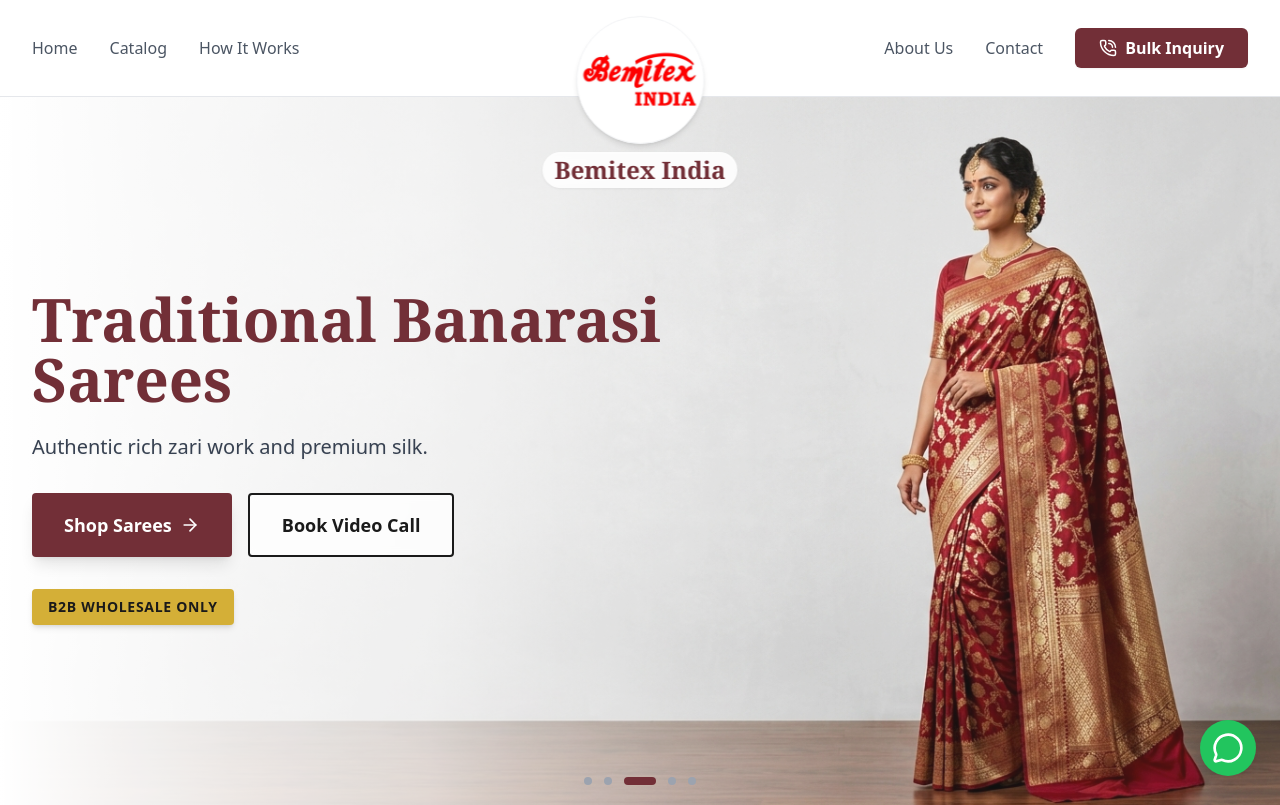
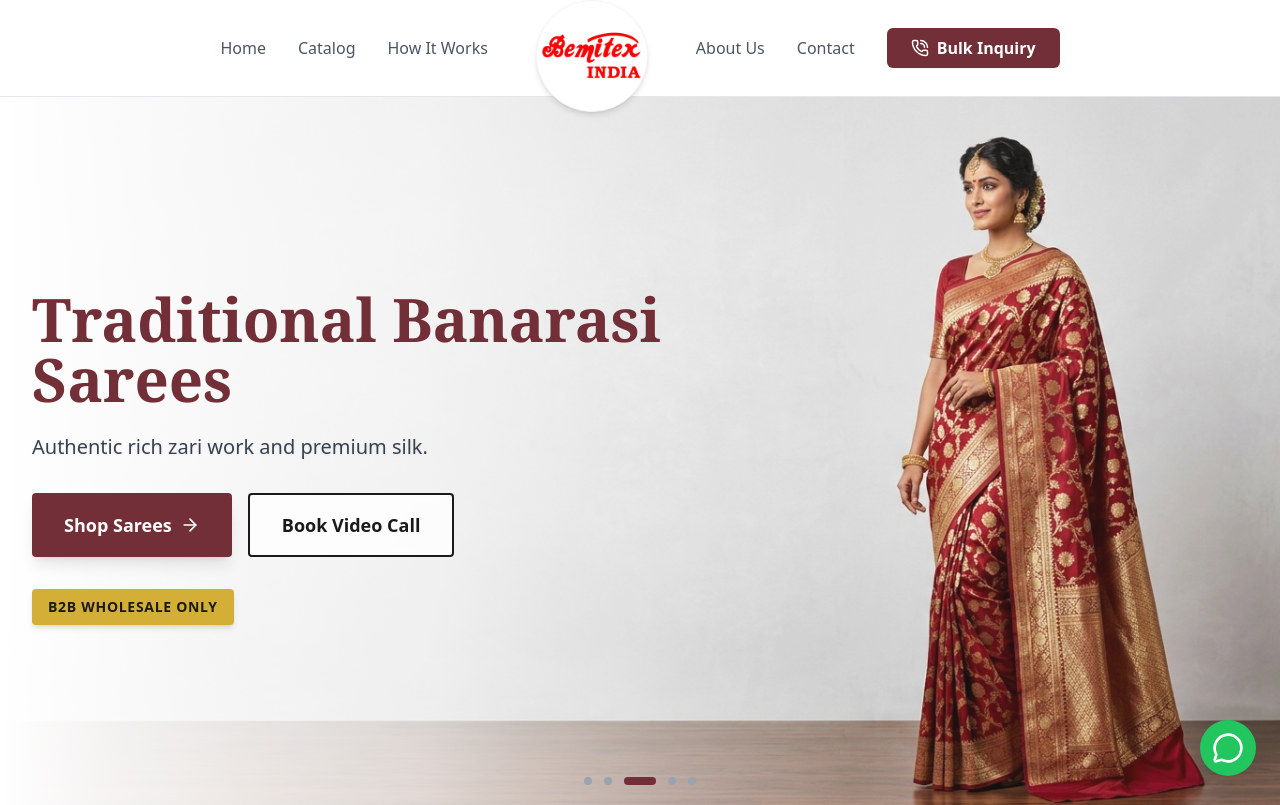
Before and after one commit to DigitechHarsh/bemitexindia, a Next.js app in the folder frontend/: page / in a window 1280 px wide. Shown: the top 805 px of the page. Built offline with nearby package versions, Linux system fonts and the light colour scheme; a web font is replaced by a local one.

Commit message:
Center navbar items closer to logo and remove redundant text below logo

```diff
--- a/frontend/src/components/Navbar.tsx
+++ b/frontend/src/components/Navbar.tsx
@@ -24,17 +24,20 @@ export default function Navbar() {
             </button>
           </div>
 
+          {/* Desktop Layout: Centered with everything close together */}
+          <div className="hidden md:flex w-full items-center justify-center gap-12">
+
             {/* Desktop Left Nav */}
-          <div className="hidden md:flex items-center space-x-8 flex-1">
+            <div className="flex items-center space-x-8">
               <Link href="/" className="text-gray-600 hover:text-bemitex-maroon font-medium transition-colors">Home</Link>
               <Link href="/products" className="text-gray-600 hover:text-bemitex-maroon font-medium transition-colors">Catalog</Link>
               <Link href="/how-it-works" className="text-gray-600 hover:text-bemitex-maroon font-medium transition-colors">How It Works</Link>
             </div>
 
             {/* Center Overhanging Logo */}
-          <div className="absolute left-1/2 -translate-x-1/2 top-2 md:top-4 z-50 flex flex-col items-center pointer-events-none">
-            <Link href="/" className="pointer-events-auto flex flex-col items-center group">
-              <div className="relative w-16 h-16 md:w-32 md:h-32 bg-white rounded-full p-1 md:p-2 shadow-md border border-gray-100 group-hover:shadow-lg transition-shadow">
+            <div className="relative z-50 flex flex-col items-center justify-start h-full pt-4">
+              <Link href="/" className="group">
+                <div className="relative w-28 h-28 bg-white rounded-full p-2 shadow-md border border-gray-100 group-hover:shadow-lg transition-shadow">
                   <Image
                     src="/logo.jpg"
                     alt="Bemitex Logo"
@@ -42,12 +45,11 @@ export default function Navbar() {
                     className="object-contain rounded-full"
                   />
                 </div>
-              <span className="text-lg md:text-2xl font-serif text-bemitex-maroon font-bold whitespace-nowrap mt-1 md:mt-2 drop-shadow-sm bg-white/90 px-3 py-0.5 rounded-full backdrop-blur-sm">Bemitex India</span>
               </Link>
             </div>
 
             {/* Desktop Right Nav */}
-          <div className="hidden md:flex items-center space-x-8 flex-1 justify-end">
+            <div className="flex items-center space-x-8">
               <Link href="/about" className="text-gray-600 hover:text-bemitex-maroon font-medium transition-colors">About Us</Link>
               <Link href="/contact" className="text-gray-600 hover:text-bemitex-maroon font-medium transition-colors">Contact</Link>
               <Link
@@ -56,6 +58,22 @@ export default function Navbar() {
               >
                 <PhoneCall size={18} />
                 Bulk Inquiry
+              </Link>
+            </div>
+
+          </div>
+
+          {/* Mobile Center Logo (Visible only on mobile) */}
+          <div className="md:hidden absolute left-1/2 -translate-x-1/2 top-2 z-50 flex flex-col items-center">
+            <Link href="/" className="group">
+              <div className="relative w-20 h-20 bg-white rounded-full p-1 shadow-md border border-gray-100">
+                <Image
+                  src="/logo.jpg"
+                  alt="Bemitex Logo"
+                  fill
+                  className="object-contain rounded-full"
+                />
+              </div>
             </Link>
           </div>
 
```
Lines whose indentation alone changed are shown as unchanged.
